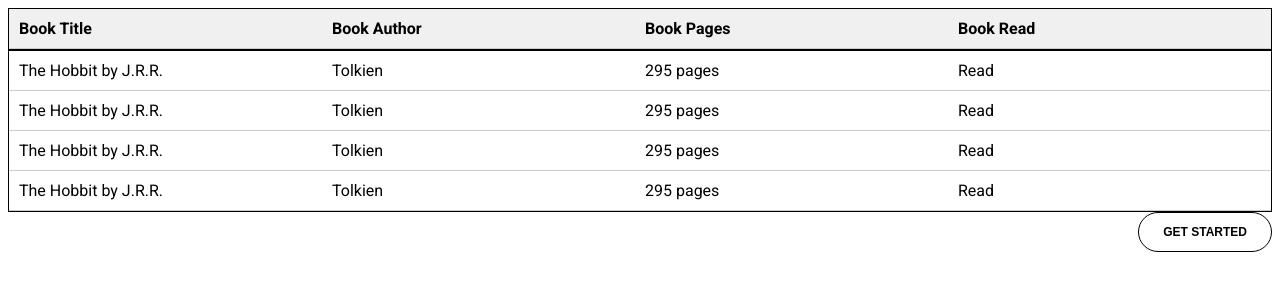
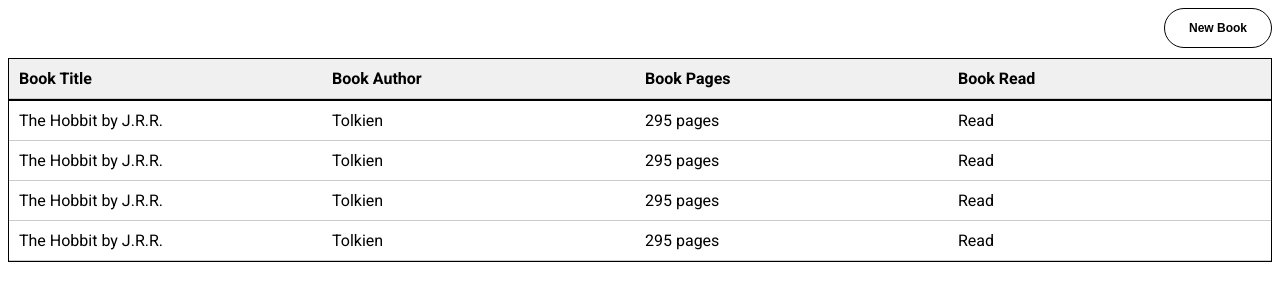
Before and after one commit to NebiyuCS50/Library, a plain HTML site: page index.html in a window 1280 px wide. Drawn offline with Linux system fonts and the light colour scheme.

Commit message:
change button place

```diff
--- a/index.html
+++ b/index.html
@@ -7,6 +7,7 @@
     <title>Library</title>
   </head>
   <body>
+    <button class="btn">New Book</button>
     <div class="table">
       <div class="table-header">
         <div>Book Title</div>
@@ -16,9 +17,6 @@
       </div>
     </div>
     <div class="content"></div>
-    <!-- From Uiverse.io by niat786 -->
-    <button>GET STARTED</button>
-
     <script src="script.js"></script>
   </body>
 </html>
```
